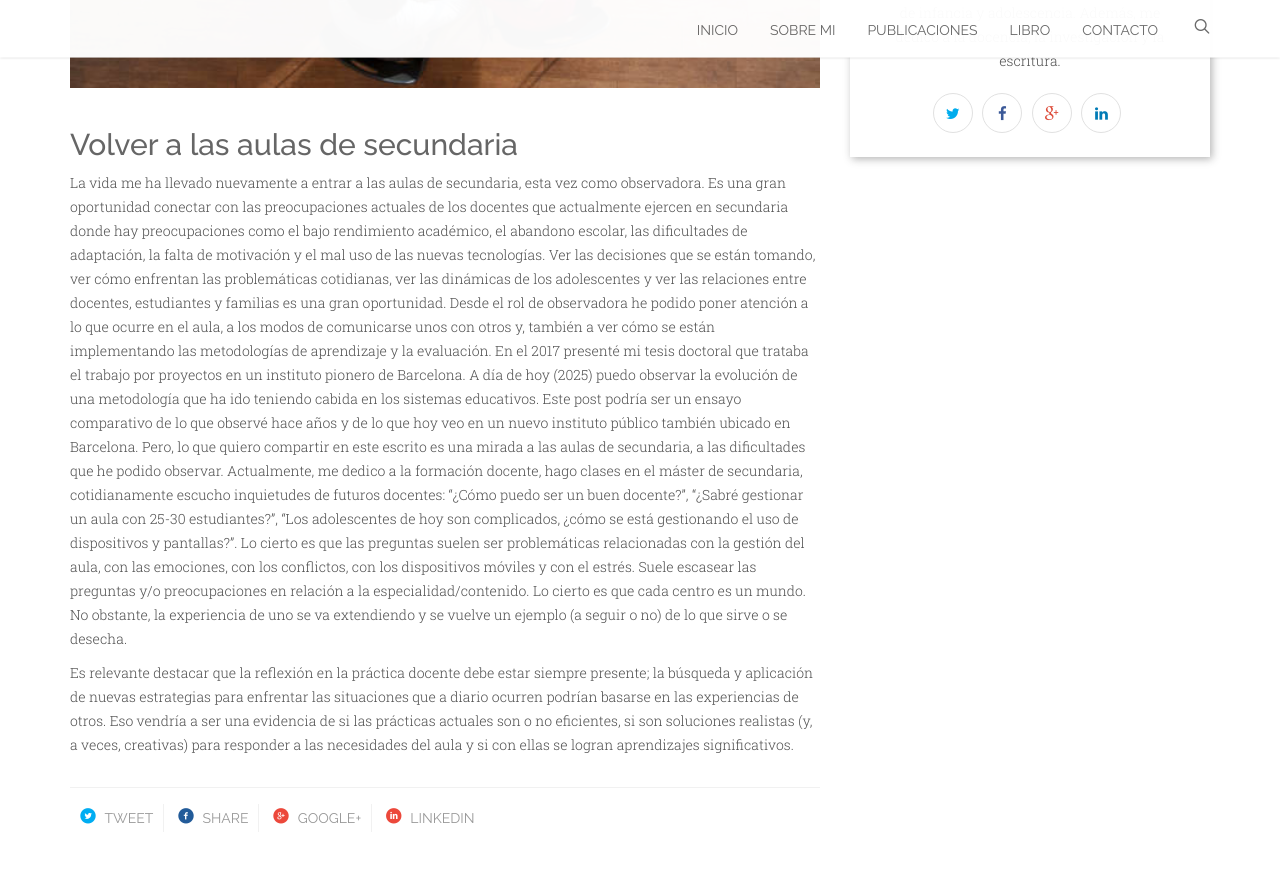
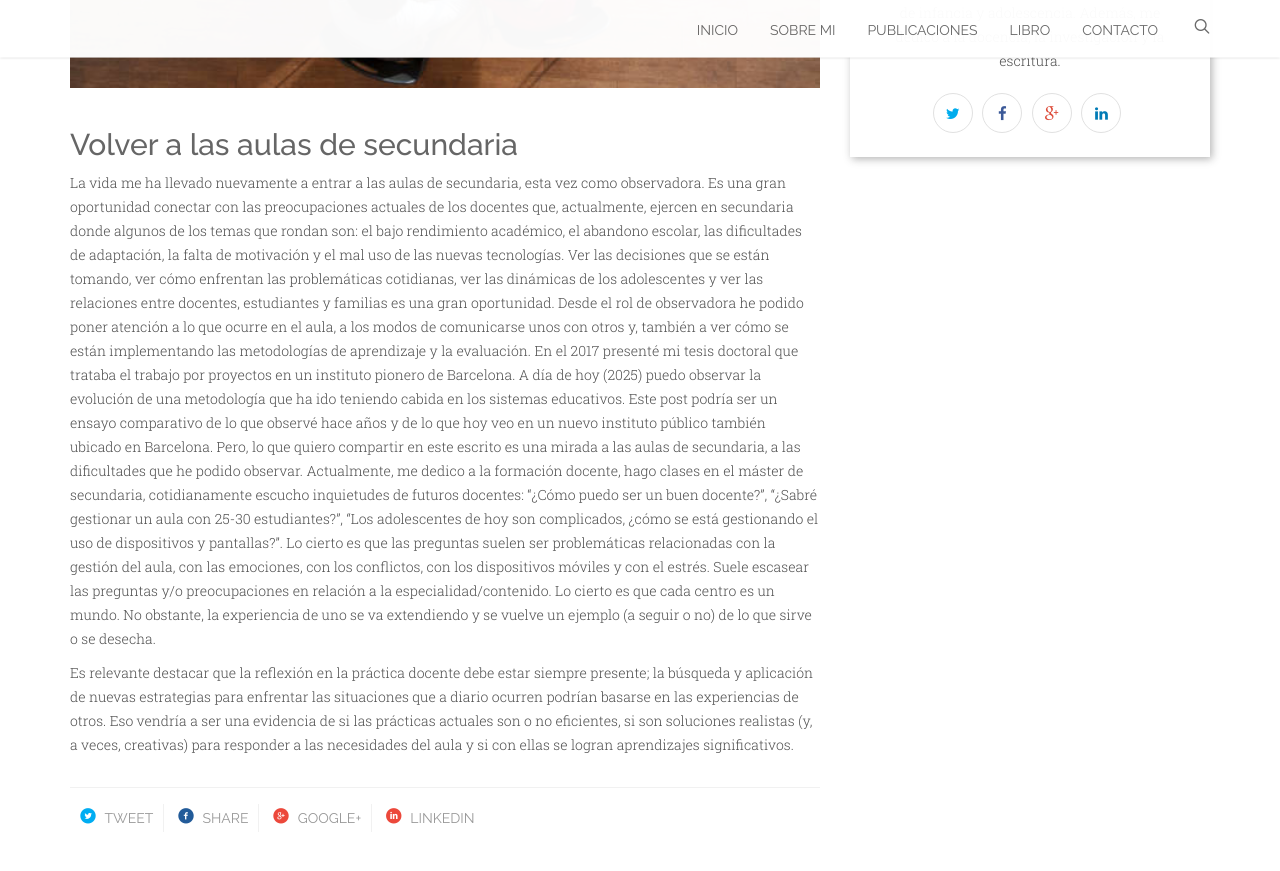
Before and after one commit to valeskacabrera/valeskacabrera.github.io, a Jekyll site: the page built from _posts/2025-04-30-aulas-de-secundaria.markdown, in a window 1280 px wide and 900 px high, scrolled down 738 px. Shown: the top 871 px of the window. Built offline with Jekyll 4.4.1, drawn with Linux system fonts in a browser that asks for light colours; some web fonts are replaced.

Commit message:
Update 2025-04-30-aulas-de-secundaria.markdown

```diff
--- a/_posts/2025-04-30-aulas-de-secundaria.markdown
+++ b/_posts/2025-04-30-aulas-de-secundaria.markdown
@@ -8,7 +8,7 @@ categories: [Educacion]
 ---
 
 ## Volver a las aulas de secundaria
-La vida me ha llevado nuevamente a entrar a las aulas de secundaria, esta vez como observadora. Es una gran oportunidad conectar con las preocupaciones actuales de los docentes que actualmente ejercen en secundaria donde hay preocupaciones como el bajo rendimiento académico, el abandono escolar, las dificultades de adaptación, la falta de motivación y el mal uso de las nuevas tecnologías. Ver las decisiones que se están tomando, ver cómo enfrentan las problemáticas cotidianas, ver las dinámicas de los adolescentes y ver las relaciones entre docentes, estudiantes y familias es una gran oportunidad. Desde el rol de observadora he podido poner atención a lo que ocurre en el aula, a los modos de comunicarse unos con otros y, también a ver cómo se están implementando las metodologías de aprendizaje y la evaluación.
+La vida me ha llevado nuevamente a entrar a las aulas de secundaria, esta vez como observadora. Es una gran oportunidad conectar con las preocupaciones actuales de los docentes que, actualmente, ejercen en secundaria donde algunos de los temas que rondan son: el bajo rendimiento académico, el abandono escolar, las dificultades de adaptación, la falta de motivación y el mal uso de las nuevas tecnologías. Ver las decisiones que se están tomando, ver cómo enfrentan las problemáticas cotidianas, ver las dinámicas de los adolescentes y ver las relaciones entre docentes, estudiantes y familias es una gran oportunidad. Desde el rol de observadora he podido poner atención a lo que ocurre en el aula, a los modos de comunicarse unos con otros y, también a ver cómo se están implementando las metodologías de aprendizaje y la evaluación.
 En el 2017 presenté mi tesis doctoral que trataba el trabajo por proyectos en un instituto pionero de Barcelona. A día de hoy (2025) puedo observar la evolución de una metodología que ha ido teniendo cabida en los sistemas educativos. Este post podría ser un ensayo comparativo de lo que observé hace años y de lo que hoy veo en un nuevo instituto público también ubicado en Barcelona. Pero, lo que quiero compartir en este escrito es una mirada a las aulas de secundaria, a las dificultades que he podido observar. Actualmente, me dedico a la formación docente, hago clases en el máster de secundaria, cotidianamente escucho inquietudes de futuros docentes: “¿Cómo puedo ser un buen docente?”, “¿Sabré gestionar un aula con 25-30 estudiantes?”, “Los adolescentes de hoy son complicados, ¿cómo se está gestionando el uso de dispositivos y pantallas?”. Lo cierto es que las preguntas suelen ser problemáticas relacionadas con la gestión del aula, con las emociones, con los conflictos, con los dispositivos móviles y con el estrés. Suele escasear las preguntas y/o preocupaciones en relación a la especialidad/contenido.
 Lo cierto es que cada centro es un mundo. No obstante, la experiencia de uno se va extendiendo y se vuelve un ejemplo (a seguir o no) de lo que sirve o se desecha.
 
```
